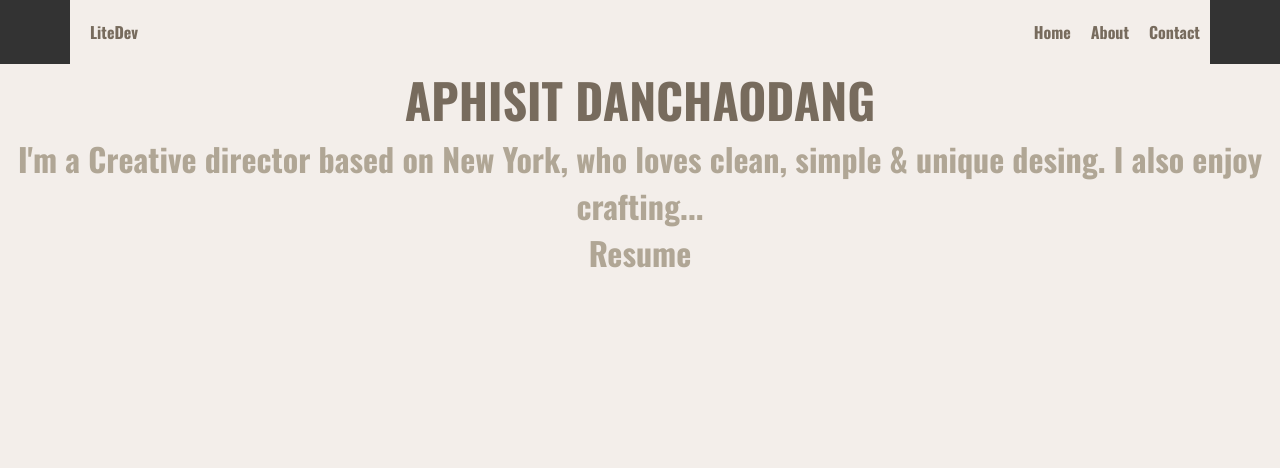
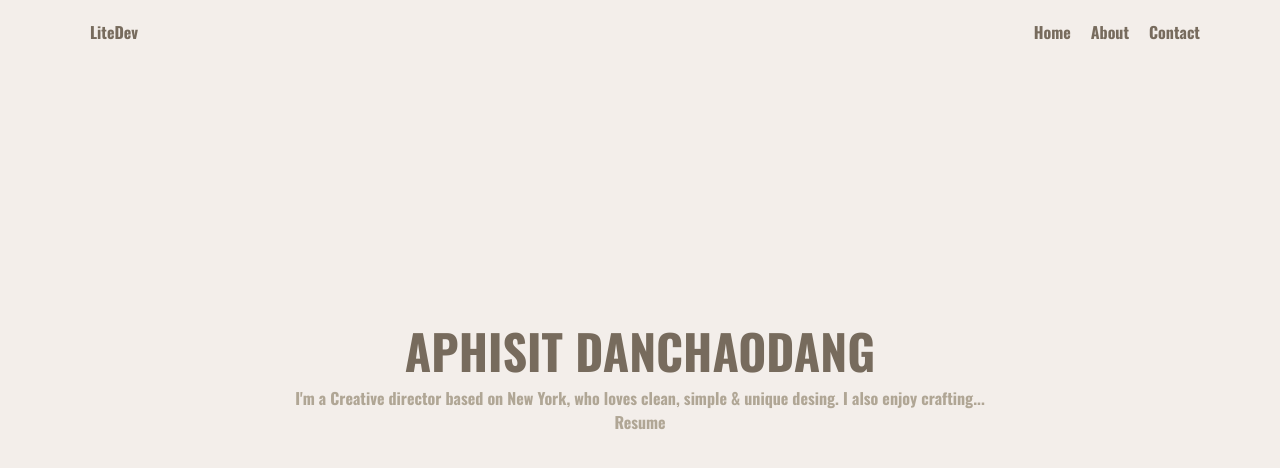
Before and after one commit to aphsx/portfolio-0.0.1, a plain HTML site: page index.html in a window 1280 px wide. Drawn offline with nearby package versions, Linux system fonts and the light colour scheme.

Commit message:
add script file

```diff
--- a/assets/style.css
+++ b/assets/style.css
@@ -3,72 +3,96 @@
     padding: 0;
     box-sizing: border-box;
     font-family: "Oswald", sans-serif;
+    font-weight: bold;
     background-color: #F3EEEA;
-    font-weight: bold;
   }
 
-nav{
-    background-color: #333;
+  html, body {
+    height: 100%;
+    overflow: hidden;
   }
-.container{
+
+  nav {
+    background-color: #F3EEEA;
+  }
+
+  .container {
     margin: 0 auto;
     max-width: 1140px;
+    height: 100%;
   }
 
-.nav-con{
+  .nav-con {
     display: flex;
     justify-content: space-between;
     align-items: center;
     height: auto;
   }
 
-a{
+  a {
     color: #776B5D;
     text-decoration: none;
   }
 
-.menu{
+  .menu {
     display: flex;
   }
 
-.menu li{
+  .menu li {
     list-style: none;
     padding: 10px;
   }
 
-.logo{
+  .logo {
     margin: 20px;
   }
 
-.menu li:hover{
+  .menu li {
     color: #B0A695;
   }
 
-@media screen and (max-width:360px) {
-    .nav-con{
+  @media screen and (max-width: 360px) {
+    .nav-con {
       flex-direction: column;
       height: auto;
     }
-    .menu{
+    .menu {
       flex-direction: column;
       width: 100%;
       text-align: center;
-
+    }
   }
 
+  article {
+    height: calc(85vh - 60px); /* Adjusted height to account for nav */
+    margin: 0;
+    display: flex;
+    justify-content: center;
+    align-items: center;
   }
 
-article{
-    font-size: 2rem;
+  article #aboutus {
+    display: flex;
+    justify-content: center;
+    align-items: center;
+    flex-direction: column;
     text-align: center;
+    background-color: #F3EEEA;
   }
 
-#aboutus h2{
+  #aboutus h2 {
     color: #776B5D;
+    margin: auto;
+    font-size: 3rem;
   }
-#aboutus p{
+
+  #aboutus p {
     color: #B0A695;
+    margin:  auto;
+    font-size: 1rem;
   }
-.resume{
+
+  .resume {
     color: #B0A695;
+    margin:  auto;
   }
--- a/index.html
+++ b/index.html
@@ -3,7 +3,7 @@
 <head>
     <meta charset="UTF-8">
     <meta name="viewport" content="width=device-width, initial-scale=1.0">
-    <title>Document</title>
+    <title>aphsx</title>
     <link rel="stylesheet" href="assets/style.css">
     <!-- font style -->
     <link rel="preconnect" href="https://fonts.googleapis.com">
@@ -33,7 +33,6 @@
               I'm a Creative director based on New York, who loves clean, simple &
               unique desing. I also enjoy crafting...
             </p>
-
             <h4 class="resume">Resume</h4>
         </section>
      <article>
@@ -41,6 +40,6 @@
     <footer>
 
     </footer>
-
+    <script src="script.js"></script>
 </body>
 </html>
```
Also changed, not shown: assets/script.js (added). Lines whose indentation alone changed are shown as unchanged.
